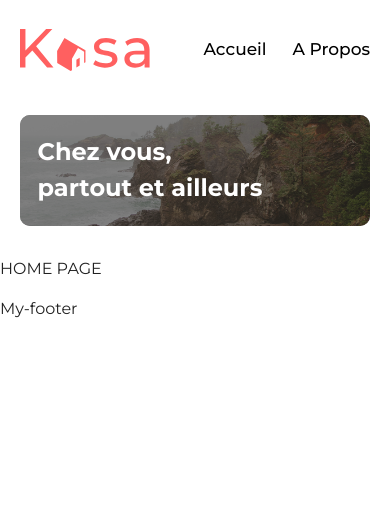
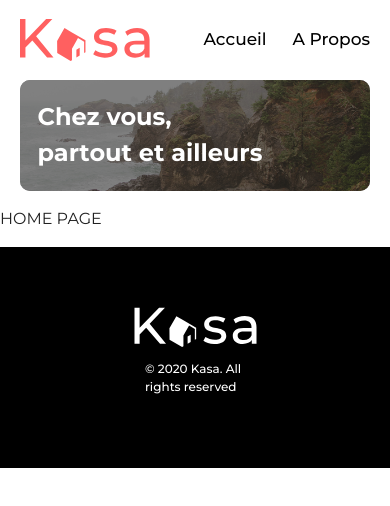
Before and after one commit to ClementSellyPro/kasa-app, a React (Vite) app: page / in a window 390 px wide. Shown: the top 506 px of the page. Built offline with nearby package versions, Linux system fonts and the light colour scheme.

Commit message:
Footer SCSS desktop and mobile + create Card and CardList components

```diff
--- a/src/components/Banner/Banner.module.scss
+++ b/src/components/Banner/Banner.module.scss
@@ -1,5 +1,5 @@
 .banner {
-  padding: 25px 100px;
+  padding: 0px 100px;
 
   &__container {
     position: relative;
@@ -28,7 +28,7 @@
 
 @media (max-width: 768px) {
   .banner {
-    padding: 15px 20px;
+    padding: 0px 20px;
 
     &__container {
       height: 111px;
--- a/src/components/Footer/Footer.jsx
+++ b/src/components/Footer/Footer.jsx
@@ -1,5 +1,12 @@
 import styles from "./Footer.module.scss";
 
 export default function Footer() {
-  return <footer className={styles.container}>My-footer</footer>;
+  return (
+    <footer className={styles.footer}>
+      <img className={styles.footer__logo} src="/assets/logo-white.svg" />
+      <p className={styles.footer__text}>
+        &copy; 2020 Kasa. All rights reserved
+      </p>
+    </footer>
+  );
 }
--- a/src/components/Footer/Footer.module.scss
+++ b/src/components/Footer/Footer.module.scss
@@ -1,2 +1,27 @@
-.container {
+.footer {
+  display: flex;
+  justify-content: center;
+  align-items: center;
+  flex-direction: column;
+  gap: 10px;
+  padding-top: 60px;
+  background-color: black;
+  color: white;
+
+  &__text {
+    font-size: 24px;
+    font-weight: 500;
+  }
 }
+
+@media (max-width: 768px) {
+  .footer {
+    gap: 0px;
+    padding: 60px 0;
+
+    &__text {
+      font-size: 12px;
+      width: 100px;
+    }
+  }
+}
--- a/src/components/Header/Header.module.scss
+++ b/src/components/Header/Header.module.scss
@@ -2,10 +2,10 @@
   display: flex;
   align-items: center;
   justify-content: space-between;
-  padding: 50px 100px;
+  padding: 25px 100px;
 
   @media (max-width: 768px) {
-    padding: 20px 20px;
+    padding: 10px 20px;
 
     img {
       height: 42px;
```
Also changed, not shown: src/components/Card/Card.jsx (added, +10 -0 lines), src/components/CardList/CardList.jsx (added, +12 -0 lines), public/assets/logo-white.svg (added), src/components/Card/Card.scss (added), src/components/CardList/CardList.scss (added).
